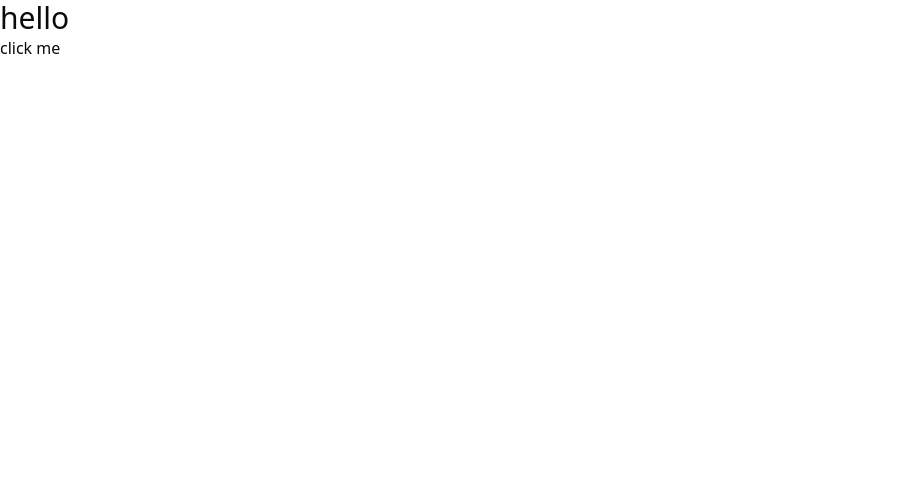
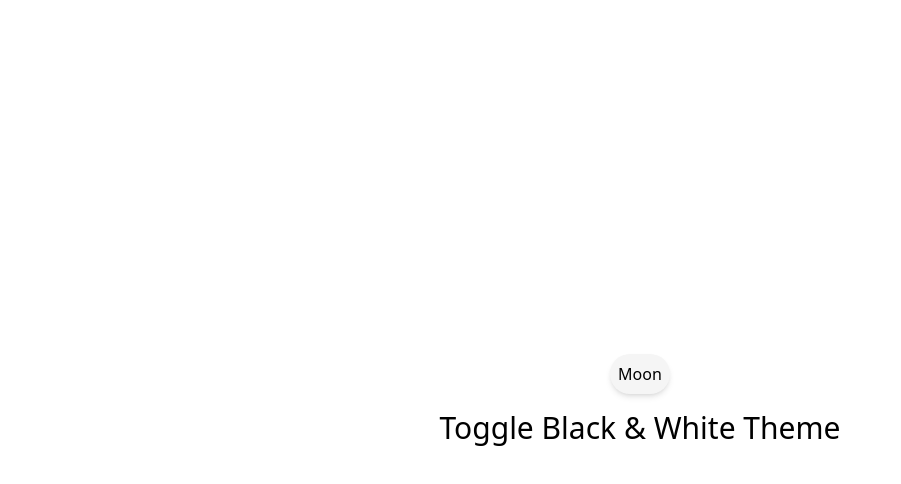
Before and after one commit to eepikachuee/next-scholars-client, a React (Vite) app: page / in a window 1280 px wide. Shown: the top 484 px of the page, without its empty margins (0-901 px from the left). Built offline with nearby package versions, Linux system fonts and the light colour scheme.

Commit message:
feat: add theme toggle button

```diff
--- a/index.html
+++ b/index.html
@@ -1,5 +1,5 @@
 <!DOCTYPE html>
-<html lang="en">
+<html lang="en" class="dark">
   <head>
     <meta charset="UTF-8" />
     <link rel="icon" type="image/svg+xml" href="" />
--- a/package.json
+++ b/package.json
@@ -15,6 +15,7 @@
     "lucide-react": "^0.525.0",
     "react": "^19.1.0",
     "react-dom": "^19.1.0",
+    "react-router": "^7.6.3",
     "tailwind-merge": "^3.3.1"
   },
   "devDependencies": {
--- a/src/App.jsx
+++ b/src/App.jsx
@@ -1,10 +1,13 @@
 import "./App.css";
+import ThemeToggle from "./components/button/ThemeToggle";
 
 function App() {
   return (
     <>
-      <h1 className="text-3xl">hello</h1>
-      <button>click me</button>
+      <div className="bg-white text-black dark:bg-black dark:text-white min-h-screen flex flex-col items-center justify-center">
+        <ThemeToggle />
+        <h1 className="text-3xl mt-4">Toggle Black & White Theme</h1>
+      </div>
     </>
   );
 }
--- /dev/null
+++ b/src/components/button/ThemeToggle.jsx
@@ -0,0 +1,40 @@
+import React, { useEffect, useState } from "react";
+
+const ThemeToggle = () => {
+  const [isDark, setIsDark] = useState(() => {
+    if (typeof window !== "undefined") {
+      return localStorage.getItem("theme") === "dark";
+    }
+    return false;
+  });
+
+  useEffect(() => {
+    const root = window.document.documentElement;
+    if (isDark) {
+      root.classList.add("dark");
+      localStorage.setItem("theme", "dark");
+    } else {
+      root.classList.remove("dark");
+      localStorage.setItem("theme", "light");
+    }
+  }, [isDark]);
+
+  return (
+    <div>
+      <button
+        onClick={() => setIsDark(!isDark)}
+        className="p-2 rounded-full shadow-md bg-accent dark:bg-gray-800 transition-all duration-300"
+      >
+        {isDark ? (
+          //   <Sun className="w-5 h-5 text-yellow-400" />
+          <p>Sun</p>
+        ) : (
+          //   <Moon className="w-5 h-5 text-white" />
+          <p>Moon</p>
+        )}
+      </button>
+    </div>
+  );
+};
+
+export default ThemeToggle;
```
Also changed, not shown: 1 other file (tests, documents, lock files or other folders).
